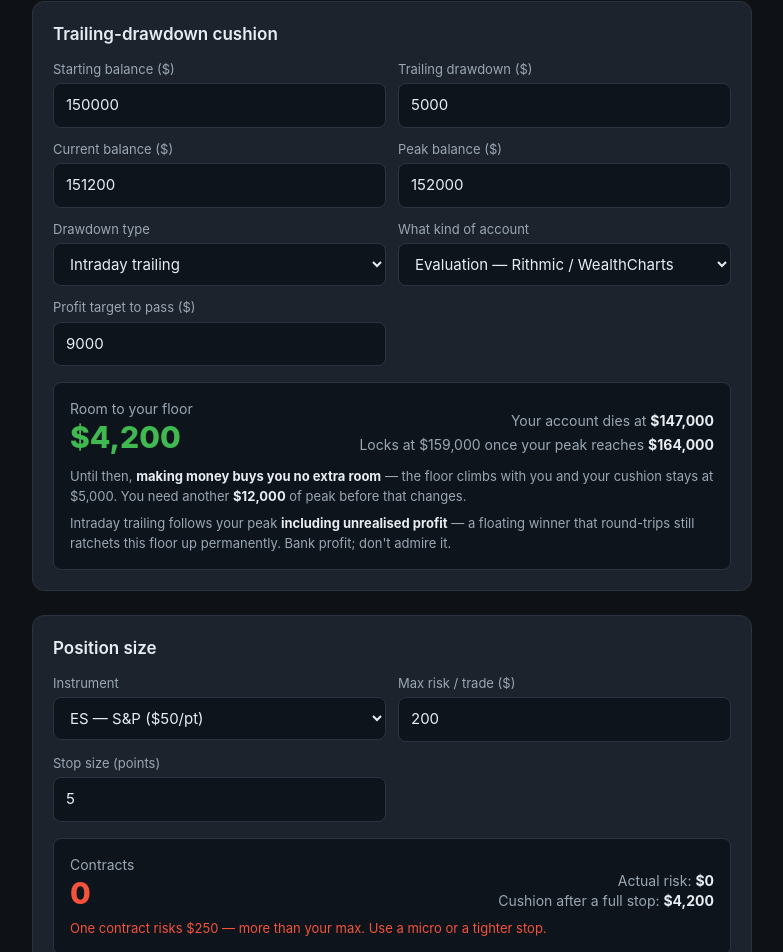
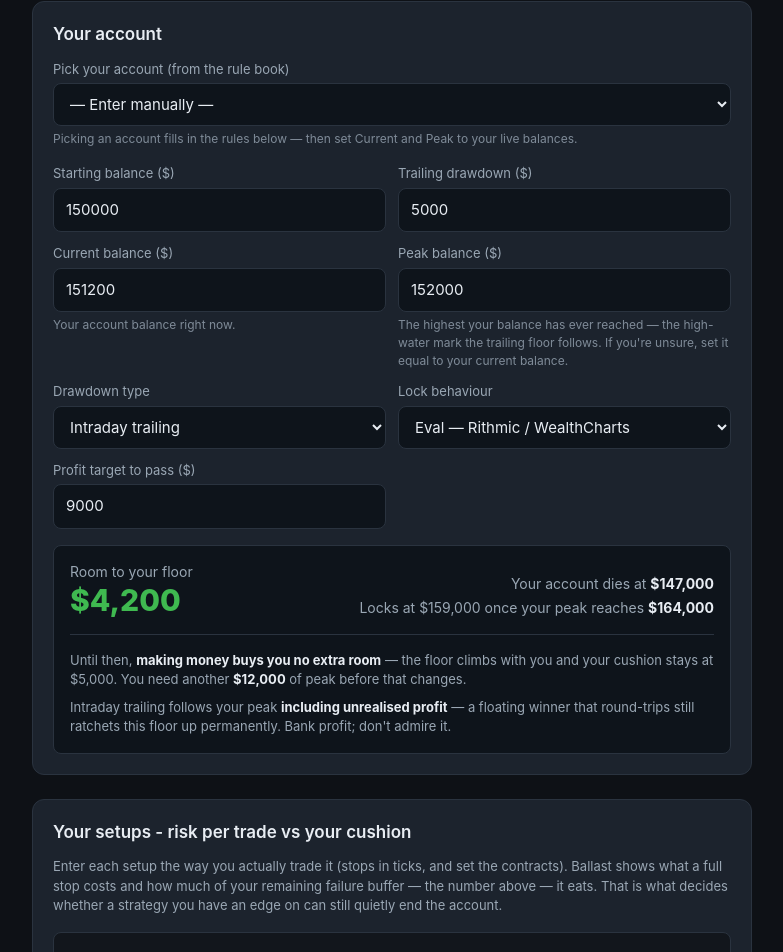
Before and after one commit to jonathanfalkowski-byte/Ballast, a Next.js app in the folder apps/web/: page /cushion in a window 1280 px wide. Shown: the part 223-1175 px from the top of the page, without its empty margins (248-1031 px from the left). Built offline with nearby package versions, Linux system fonts and the light colour scheme.

Commit message:
Cushion calculator v2: account picker from rule book, ticks, merged setups, fixed inputs

```diff
--- a/apps/web/components/CushionCalculator.tsx
+++ b/apps/web/components/CushionCalculator.tsx
@@ -1,17 +1,19 @@
 "use client";
 
-import { useMemo, useState } from "react";
+import { useEffect, useMemo, useState } from "react";
 import {
   cushionToFloor,
   floorLevel,
   floorIsLocked,
   peakThatLocks,
 } from "@/lib/disciplineEngine";
+import { RULES_TEXT } from "@/lib/propFirmRules";
 
-const POINT_VALUE: Record<string, number> = { ES: 50, NQ: 20, MES: 5, MNQ: 2 };
-// All four here use a 0.25 tick size = 4 ticks per point, so $/tick = $/point / 4.
+// $/tick. All four instruments use a 0.25 tick size (4 ticks per point).
 const TICK_VALUE: Record<string, number> = { ES: 12.5, NQ: 5, MES: 1.25, MNQ: 0.5 };
 const tickValue = (inst: string) => TICK_VALUE[inst] ?? 0;
+
+type Kind = "eval_rithmic" | "eval_tradovate" | "funded" | "own";
 
 type Setup = {
   id: number;
@@ -22,41 +24,112 @@ type Setup = {
   contracts: number;
 };
 
-type Kind = "eval_rithmic" | "eval_tradovate" | "funded" | "own";
+type BookAccount = {
+  firm: string;
+  plan: string;
+  size: number;
+  drawdown: number;
+  ddType: "intraday" | "end_of_day";
+  target: number;
+  lockAt: number;
+};
 
 function money(n: number) {
   return "$" + Math.round(n).toLocaleString();
 }
 
+function sizeLabel(size: number) {
+  return size >= 1000 ? size / 1000 + "K" : String(size);
+}
+
+// Parse the shared rule book (same pipe format the add-on reads) into pickable accounts.
+function parseBook(text: string): BookAccount[] {
+  const out: BookAccount[] = [];
+  for (const raw of text.split("\n")) {
+    const line = raw.trim();
+    if (!line || line.startsWith("#")) continue;
+    const f = line.split("|");
+    const head = (f[0] ?? "").trim().toUpperCase();
+    if (head === "VERSION" || head === "VERIFIED") continue;
+    if (f.length < 7) continue;
+    const size = parseFloat(f[2]);
+    const drawdown = parseFloat(f[3]);
+    if (!(size > 0) || !(drawdown > 0)) continue;
+    const ddType: "intraday" | "end_of_day" =
+      (f[4] ?? "").trim().toUpperCase() === "INTRADAY" ? "intraday" : "end_of_day";
+    const target = parseFloat(f[6]) || 0;
+    const lockAt = f.length >= 9 ? parseFloat(f[8]) || 0 : 0;
+    out.push({ firm: f[0].trim(), plan: f[1].trim(), size, drawdown, ddType, target, lockAt });
+  }
+  return out;
+}
+
+const BOOK = parseBook(RULES_TEXT);
+const BOOK_FIRMS: string[] = [];
+const BOOK_BY_FIRM: Record<string, { a: BookAccount; i: number }[]> = {};
+BOOK.forEach((a, i) => {
+  if (!BOOK_BY_FIRM[a.firm]) {
+    BOOK_BY_FIRM[a.firm] = [];
+    BOOK_FIRMS.push(a.firm);
+  }
+  BOOK_BY_FIRM[a.firm].push({ a, i });
+});
+
+function kindFromAccount(a: BookAccount): Kind {
+  const p = a.plan.toLowerCase();
+  if (p.includes("tradovate") || a.lockAt <= 0) return "eval_tradovate";
+  if (p.includes("funded") || p.includes("pa") || p.includes("live")) return "funded";
+  if (a.firm.toLowerCase().includes("own")) return "own";
+  return "eval_rithmic";
+}
+
 export default function CushionCalculator() {
-  // Trailing drawdown
   const [startingBalance, setStart] = useState(150000);
   const [trailing, setTrailing] = useState(5000);
   const [current, setCurrent] = useState(151200);
   const [peak, setPeak] = useState(152000);
   const [ddType, setDdType] = useState<"intraday" | "end_of_day">("intraday");
-
-  // What kind of account, which is what decides whether the floor ever stops.
-  //
-  // The calculator used to ignore this entirely, so it silently gave the
-  // trail-forever answer for every account - wrong for every funded account,
-  // and wrong for every Apex evaluation on Rithmic or WealthCharts. On a 250K
-  // legacy eval that is the difference between $6,500 of room and $15,000.
   const [kind, setKind] = useState<Kind>("eval_rithmic");
   const [target, setTarget] = useState(9000);
 
-  const lockFloorAt = useMemo(() => {
-    if (kind === "eval_tradovate") return 0;                    // never stops
-    if (kind === "funded") return startingBalance + 100;        // Apex-style lock
-    if (kind === "eval_rithmic") return startingBalance + target; // target profit balance
-    if (kind === "own") return startingBalance - trailing;      // fixed from the start
+  // When a book account is picked, its exact lock level (from the rule book) overrides
+  // the kind-derived one. null = manual entry (derive the lock from the kind dropdown).
+  const [lockOverride, setLockOverride] = useState<number | null>(null);
+  const [picked, setPicked] = useState("");
+
+  function pickAccount(idx: number) {
+    const a = BOOK[idx];
+    if (!a) {
+      setPicked("");
+      setLockOverride(null);
+      return;
+    }
+    setStart(a.size);
+    setTrailing(a.drawdown);
+    setCurrent(a.size);
+    setPeak(a.size);
+    setDdType(a.ddType);
+    setTarget(a.target);
+    setKind(kindFromAccount(a));
+    setLockOverride(a.lockAt);
+    setPicked(String(idx));
+  }
+
+  function manualKind(k: Kind) {
+    setKind(k);
+    setLockOverride(null);
+    setPicked("");
+  }
+
+  const derivedLock = useMemo(() => {
+    if (kind === "eval_tradovate") return 0;
+    if (kind === "funded") return startingBalance + 100;
+    if (kind === "eval_rithmic") return startingBalance + target;
+    if (kind === "own") return startingBalance - trailing;
     return 0;
   }, [kind, startingBalance, target, trailing]);
 
-  // Position size
-  const [inst, setInst] = useState("ES");
-  const [riskPerTrade, setRisk] = useState(200);
-  const [stopPoints, setStop] = useState(5);
+  const lockFloorAt = lockOverride !== null ? lockOverride : derivedLock;
 
   const floorParams = useMemo(
     () => ({
@@ -74,35 +147,52 @@ export default function CushionCalculator() {
   const floor = useMemo(() => floorLevel(floorParams), [floorParams]);
   const locked = useMemo(() => floorIsLocked(floorParams), [floorParams]);
   const locksAtPeak = useMemo(() => peakThatLocks(floorParams), [floorParams]);
-
-  // What a trader most wants to know and no calculator tells them: how much
-  // further the peak has to go before profit starts being worth something.
   const toGo = locksAtPeak > 0 ? Math.max(0, locksAtPeak - Math.max(peak, current)) : 0;
-
-  const pv = POINT_VALUE[inst];
-  const riskPerContract = stopPoints * pv;
-  const contracts = riskPerContract > 0 ? Math.floor(riskPerTrade / riskPerContract) : 0;
-  const actualRisk = contracts * riskPerContract;
-  const cushionAfterStop = cushion - actualRisk;
-
-  // The number that actually matters: risk as a share of the REMAINING FAILURE BUFFER,
-  // not of the advertised account size. A $1,000 stop on a "$100k" account with a $3k
-  // trailing drawdown is not 1% risk — it's ~33% of everything standing between you
-  // and a blown account.
-  const bufferPct = cushion > 0 ? (actualRisk / cushion) * 100 : Infinity;
-  const accountPct = startingBalance > 0 ? (actualRisk / startingBalance) * 100 : 0;
-  const fullStopsLeft = actualRisk > 0 ? Math.floor(cushion / actualRisk) : Infinity;
-  const bufferTone = bufferPct >= 33 ? "#f4523b" : bufferPct >= 15 ? "#e3b341" : "#3fb950";
 
   return (
     <div className="space-y-6">
-      {/* Trailing drawdown */}
-      <Card title="Trailing-drawdown cushion">
+      {/* Account + cushion */}
+      <Card title="Your account">
+        <div className="flex flex-col gap-1">
+          <label className="text-[13px] text-[#9aa7b4]">Pick your account (from the rule book)</label>
+          <select
+            value={picked}
+            onChange={(e) => pickAccount(parseInt(e.target.value, 10))}
+            className="rounded-lg border border-[#2a333f] bg-[#0e141b] px-3 py-2.5 text-[15px] outline-none focus:border-[#4da3ff]"
+          >
+            <option value="">— Enter manually —</option>
+            {BOOK_FIRMS.map((firm) => (
+              <optgroup key={firm} label={firm}>
+                {BOOK_BY_FIRM[firm].map(({ a, i }) => (
+                  <option key={i} value={i}>
+                    {a.plan} · {sizeLabel(a.size)}
+                  </option>
+                ))}
+              </optgroup>
+            ))}
+          </select>
+          <span className="text-[12px] text-[#7f8b98]">
+            Picking an account fills in the rules below &mdash; then set Current and Peak to your live
+            balances.
+          </span>
+        </div>
+
+        <div className="mt-4">
           <Grid>
-          <Num label="Starting balance ($)" value={startingBalance} onChange={setStart} />
-          <Num label="Trailing drawdown ($)" value={trailing} onChange={setTrailing} />
-          <Num label="Current balance ($)" value={current} onChange={setCurrent} />
-          <Num label="Peak balance ($)" value={peak} onChange={setPeak} />
+            <NumField label="Starting balance ($)" value={startingBalance} onChange={setStart} />
+            <NumField label="Trailing drawdown ($)" value={trailing} onChange={setTrailing} />
+            <NumField
+              label="Current balance ($)"
+              value={current}
+              onChange={setCurrent}
+              help="Your account balance right now."
+            />
+            <NumField
+              label="Peak balance ($)"
+              value={peak}
+              onChange={setPeak}
+              help="The highest your balance has ever reached — the high-water mark the trailing floor follows. If you're unsure, set it equal to your current balance."
+            />
             <div className="flex flex-col gap-1">
               <label className="text-[13px] text-[#9aa7b4]">Drawdown type</label>
               <select
@@ -115,22 +205,22 @@ export default function CushionCalculator() {
               </select>
             </div>
             <div className="flex flex-col gap-1">
-            <label className="text-[13px] text-[#9aa7b4]">What kind of account</label>
+              <label className="text-[13px] text-[#9aa7b4]">Lock behaviour</label>
               <select
                 value={kind}
-              onChange={(e) => setKind(e.target.value as Kind)}
+                onChange={(e) => manualKind(e.target.value as Kind)}
                 className="rounded-lg border border-[#2a333f] bg-[#0e141b] px-3 py-2.5 text-[15px] outline-none focus:border-[#4da3ff]"
               >
-              <option value="eval_rithmic">Evaluation &mdash; Rithmic / WealthCharts</option>
-              <option value="eval_tradovate">Evaluation &mdash; Tradovate</option>
+                <option value="eval_rithmic">Eval &mdash; Rithmic / WealthCharts</option>
+                <option value="eval_tradovate">Eval &mdash; Tradovate</option>
                 <option value="funded">Funded / PA</option>
                 <option value="own">My own money (fixed max loss)</option>
               </select>
             </div>
-          {kind === "eval_rithmic" && (
-            <Num label="Profit target to pass ($)" value={target} onChange={setTarget} />
-          )}
+            <NumField label="Profit target to pass ($)" value={target} onChange={setTarget} />
           </Grid>
+        </div>
+
         <Out>
           <div className="flex flex-wrap items-end justify-between gap-4">
             <div>
@@ -164,25 +254,22 @@ export default function CushionCalculator() {
             </div>
           </div>
 
-          {/* The bit nobody explains */}
           {lockFloorAt > 0 && !locked && (
-            <p className="mt-3 text-[13px] text-[#9aa7b4]">
-              Until then, <b className="text-[#e8edf3]">making money buys you no extra room</b> — the
+            <p className="mt-4 border-t border-[#2a333f] pt-4 text-[13px] text-[#9aa7b4]">
+              Until then, <b className="text-[#e8edf3]">making money buys you no extra room</b> &mdash; the
               floor climbs with you and your cushion stays at {money(trailing)}. You need another{" "}
               <b className="text-[#e8edf3]">{money(toGo)}</b> of peak before that changes.
             </p>
           )}
-
           {lockFloorAt > 0 && locked && (
-            <p className="mt-3 text-[13px] text-[#9aa7b4]">
-              Your floor has stopped moving. From here every dollar you make is genuine cushion,
-              which is why this is the point the whole evaluation turns on.
+            <p className="mt-4 border-t border-[#2a333f] pt-4 text-[13px] text-[#9aa7b4]">
+              Your floor has stopped moving. From here every dollar you make is genuine cushion, which
+              is why this is the point the whole evaluation turns on.
             </p>
           )}
-
           {lockFloorAt <= 0 && (
-            <p className="mt-3 text-[13px] text-[#9aa7b4]">
-              Your room stays at {money(trailing)} however well you trade — the floor follows your
+            <p className="mt-4 border-t border-[#2a333f] pt-4 text-[13px] text-[#9aa7b4]">
+              Your room stays at {money(trailing)} however well you trade &mdash; the floor follows your
               peak forever. On Apex that is the Tradovate behaviour;{" "}
               <a href="/rules" className="text-[#4da3ff] underline underline-offset-4">
                 on Rithmic it stops
@@ -190,87 +277,11 @@ export default function CushionCalculator() {
               .
             </p>
           )}
-
           {ddType === "intraday" && (
             <p className="mt-2 text-[13px] text-[#9aa7b4]">
-              Intraday trailing follows your peak{" "}
-              <b className="text-[#e8edf3]">including unrealised profit</b> — a floating winner that round-trips still ratchets this floor up
-              permanently. Bank profit; don&apos;t admire it.
-            </p>
-          )}
-        </Out>
-      </Card>
-
-      {/* Position size */}
-      <Card title="Position size">
-        <Grid>
-          <div className="flex flex-col gap-1">
-            <label className="text-[13px] text-[#9aa7b4]">Instrument</label>
-            <select
-              value={inst}
-              onChange={(e) => setInst(e.target.value)}
-              className="rounded-lg border border-[#2a333f] bg-[#0e141b] px-3 py-2.5 text-[15px] outline-none focus:border-[#4da3ff]"
-            >
-              <option value="ES">ES — S&P ($50/pt)</option>
-              <option value="NQ">NQ — Nasdaq ($20/pt)</option>
-              <option value="MES">MES — Micro S&P ($5/pt)</option>
-              <option value="MNQ">MNQ — Micro Nasdaq ($2/pt)</option>
-            </select>
-          </div>
-          <Num label="Max risk / trade ($)" value={riskPerTrade} onChange={setRisk} />
-          <Num label="Stop size (points)" value={stopPoints} onChange={setStop} step={0.25} />
-        </Grid>
-        <Out>
-          <div className="flex items-end justify-between">
-            <div>
-              <div className="text-sm text-[#9aa7b4]">Contracts</div>
-              <div className={`text-3xl font-extrabold ${contracts < 1 ? "text-[#f4523b]" : "text-[#3fb950]"}`}>
-                {contracts}
-              </div>
-            </div>
-            <div className="text-right text-sm text-[#9aa7b4]">
-              <div>Actual risk: <b className="text-[#e8edf3]">{money(actualRisk)}</b></div>
-              <div>
-                Cushion after a full stop:{" "}
-                <b className={cushionAfterStop < 0 ? "text-[#f4523b]" : "text-[#e8edf3]"}>
-                  {money(cushionAfterStop)}
-                </b>
-              </div>
-            </div>
-          </div>
-
-          {/* The headline number: risk vs the real failure buffer, not the advertised size. */}
-          {contracts >= 1 && cushion > 0 && (
-            <div className="mt-4 rounded-lg border border-[#2a333f] bg-[#12161c] p-4">
-              <div className="text-[12px] uppercase tracking-[0.1em] text-[#9aa7b4]">
-                Risk as a share of your remaining failure buffer
-              </div>
-              <div className="mt-1 flex items-end gap-3">
-                <div className="text-3xl font-extrabold" style={{ color: bufferTone }}>
-                  {bufferPct.toFixed(1)}%
-                </div>
-                <div className="pb-1 text-[13px] text-[#9aa7b4]">
-                  of the {money(cushion)} standing between you and a blown account
-                </div>
-              </div>
-              <p className="mt-2 text-[13px] text-[#9aa7b4]">
-                The same trade is only <b className="text-[#e8edf3]">{accountPct.toFixed(2)}%</b> of your{" "}
-                {money(startingBalance)} headline account — which is why that number misleads. You have{" "}
-                <b style={{ color: bufferTone }}>{isFinite(fullStopsLeft) ? fullStopsLeft : "∞"}</b> full stops
-                left before breach.
-              </p>
-            </div>
-          )}
-
-          {contracts < 1 && (
-            <p className="mt-2 text-[13px] text-[#f4523b]">
-              One contract risks {money(riskPerContract)} — more than your max. Use a micro or a
-              tighter stop.
-            </p>
-          )}
-          {contracts >= 1 && cushionAfterStop < 0 && (
-            <p className="mt-2 text-[13px] text-[#f4523b]">
-              A full stop here would breach your trailing floor. Do not take this trade at this size.
+              Intraday trailing follows your peak <b className="text-[#e8edf3]">including unrealised
+              profit</b> — a floating winner that round-trips still ratchets this floor up permanently.
+              Bank profit; don&apos;t admire it.
             </p>
           )}
         </Out>
@@ -302,9 +313,10 @@ function SetupsCard({ cushion }: { cushion: number }) {
   return (
     <Card title="Your setups - risk per trade vs your cushion">
       <p className="text-[13px] text-[#9aa7b4]">
-        Enter each setup the way you actually trade it (stops in ticks). Ballast shows what a full
-        stop costs and how much of your remaining failure buffer it eats &mdash; the number that
-        decides whether a strategy you have an edge on can still quietly end the account.
+        Enter each setup the way you actually trade it (stops in ticks, and set the contracts). Ballast
+        shows what a full stop costs and how much of your remaining failure buffer &mdash; the number
+        above &mdash; it eats. That is what decides whether a strategy you have an edge on can still
+        quietly end the account.
       </p>
       <div className="mt-4 space-y-3">
         {setups.map((s) => (
@@ -327,8 +339,8 @@ function SetupsCard({ cushion }: { cushion: number }) {
         + Add a setup
       </button>
       <p className="mt-4 text-[12px] text-[#7f8b98]">
-        Descriptive risk math from your own numbers and the cushion above &mdash; for risk
-        management only. Not financial advice, and not a prediction of results.
+        Descriptive risk math from your own numbers and the cushion above &mdash; for risk management
+        only. Not financial advice, and not a prediction of results.
       </p>
     </Card>
   );
@@ -378,9 +390,9 @@ function SetupRow({
             <option value="MNQ">MNQ</option>
           </select>
         </label>
-        <SetupNum label="Stop (ticks)" value={s.stopTicks} onChange={(n) => onChange({ stopTicks: n })} />
-        <SetupNum label="Target (ticks)" value={s.targetTicks} onChange={(n) => onChange({ targetTicks: n })} />
-        <SetupNum label="Contracts" value={s.contracts} onChange={(n) => onChange({ contracts: n })} />
+        <NumField compact label="Stop (ticks)" value={s.stopTicks} onChange={(n) => onChange({ stopTicks: n })} />
+        <NumField compact label="Target (ticks)" value={s.targetTicks} onChange={(n) => onChange({ targetTicks: n })} />
+        <NumField compact label="Contracts" value={s.contracts} onChange={(n) => onChange({ contracts: n })} />
         <button onClick={onRemove} className="ml-auto text-[13px] text-[#7f8b98] hover:text-[#f4523b]">
           Remove
         </button>
@@ -416,28 +428,6 @@ function SetupRow({
   );
 }
 
-function SetupNum({
-  label,
-  value,
-  onChange,
-}: {
-  label: string;
-  value: number;
-  onChange: (n: number) => void;
-}) {
-  return (
-    <label className="flex flex-col gap-1">
-      <span className="text-[12px] text-[#9aa7b4]">{label}</span>
-      <input
-        type="number"
-        value={value}
-        onChange={(e) => onChange(parseFloat(e.target.value) || 0)}
-        className="w-24 rounded-lg border border-[#2a333f] bg-[#0e141b] px-2 py-1.5 text-[14px] outline-none focus:border-[#4da3ff]"
-      />
-    </label>
-  );
-}
-
 function Card({ title, children }: { title: string; children: React.ReactNode }) {
   return (
     <div className="rounded-xl border border-[#2a333f] bg-[#1c232d] p-5">
@@ -446,33 +436,58 @@ function Card({ title, children }: { title: string; children: React.ReactNode })
     </div>
   );
 }
+
 function Grid({ children }: { children: React.ReactNode }) {
   return <div className="grid grid-cols-1 gap-3 sm:grid-cols-2">{children}</div>;
 }
+
 function Out({ children }: { children: React.ReactNode }) {
   return <div className="mt-4 rounded-lg border border-[#2a333f] bg-[#0e141b] p-4">{children}</div>;
 }
-function Num({
+
+// Numeric field backed by a local string so leading zeros delete normally (a plain
+// number input fights you), while still syncing when the value is set from outside
+// (e.g. the account picker).
+function NumField({
   label,
   value,
   onChange,
-  step,
+  help,
+  compact,
 }: {
   label: string;
   value: number;
   onChange: (n: number) => void;
-  step?: number;
+  help?: string;
+  compact?: boolean;
 }) {
+  const [raw, setRaw] = useState(String(value));
+
+  useEffect(() => {
+    if (parseFloat(raw) !== value) setRaw(value === 0 ? "" : String(value));
+    // eslint-disable-next-line react-hooks/exhaustive-deps
+  }, [value]);
+
   return (
     <div className="flex flex-col gap-1">
-      <label className="text-[13px] text-[#9aa7b4]">{label}</label>
+      <label className={compact ? "text-[12px] text-[#9aa7b4]" : "text-[13px] text-[#9aa7b4]"}>
+        {label}
+      </label>
       <input
-        type="number"
-        value={value}
-        step={step ?? 1}
-        onChange={(e) => onChange(parseFloat(e.target.value) || 0)}
-        className="rounded-lg border border-[#2a333f] bg-[#0e141b] px-3 py-2.5 text-[15px] outline-none focus:border-[#4da3ff]"
+        inputMode="decimal"
+        value={raw}
+        onChange={(e) => {
+          const v = e.target.value;
+          setRaw(v);
+          const n = parseFloat(v);
+          onChange(Number.isFinite(n) ? n : 0);
+        }}
+        className={
+          (compact ? "w-24 px-2 py-1.5 text-[14px] " : "px-3 py-2.5 text-[15px] ") +
+          "rounded-lg border border-[#2a333f] bg-[#0e141b] outline-none focus:border-[#4da3ff]"
+        }
       />
+      {help && !compact && <span className="text-[12px] text-[#7f8b98]">{help}</span>}
     </div>
   );
 }
```
Lines whose indentation alone changed are shown as unchanged.
